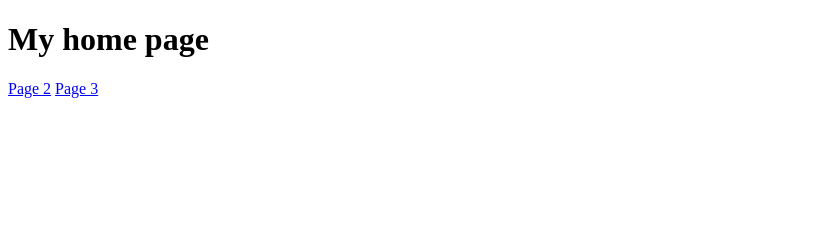
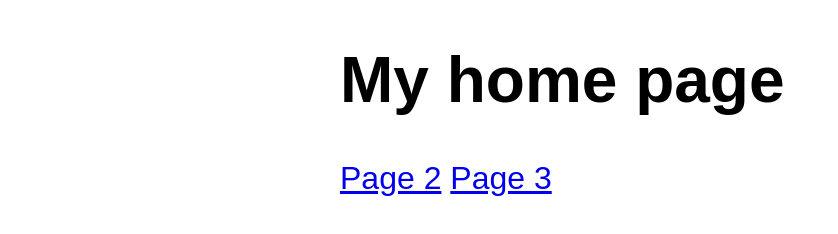
Before and after one commit to DuncanNguyen2407/Week-10-Lab, a plain HTML site: page index.html in a window 1280 px wide. Shown: the whole page, without its empty margins (0-838 px from the left). Drawn offline with Linux system fonts and the light colour scheme.

Commit message:
Add files via upload

```diff
--- a/index.html
+++ b/index.html
@@ -4,6 +4,7 @@
 	<meta charset="utf-8">
 	<meta name="viewport" content="width=device-width, initial-scale=1">
 	<title></title>
+	<link rel="stylesheet" type="text/css" href="style.css">
 </head>
 <body>
 	<h1>My home page</h1>
--- /dev/null
+++ b/style.css
@@ -0,0 +1,7 @@
+body {
+	max-width: 600px;
+	margin:  0 auto;
+	font-size: 2rem;
+	font-family: sans-serif;
+
+}
```
Also changed, not shown: page.2.html (+1 -0 lines), page.3.html (+1 -0 lines).
